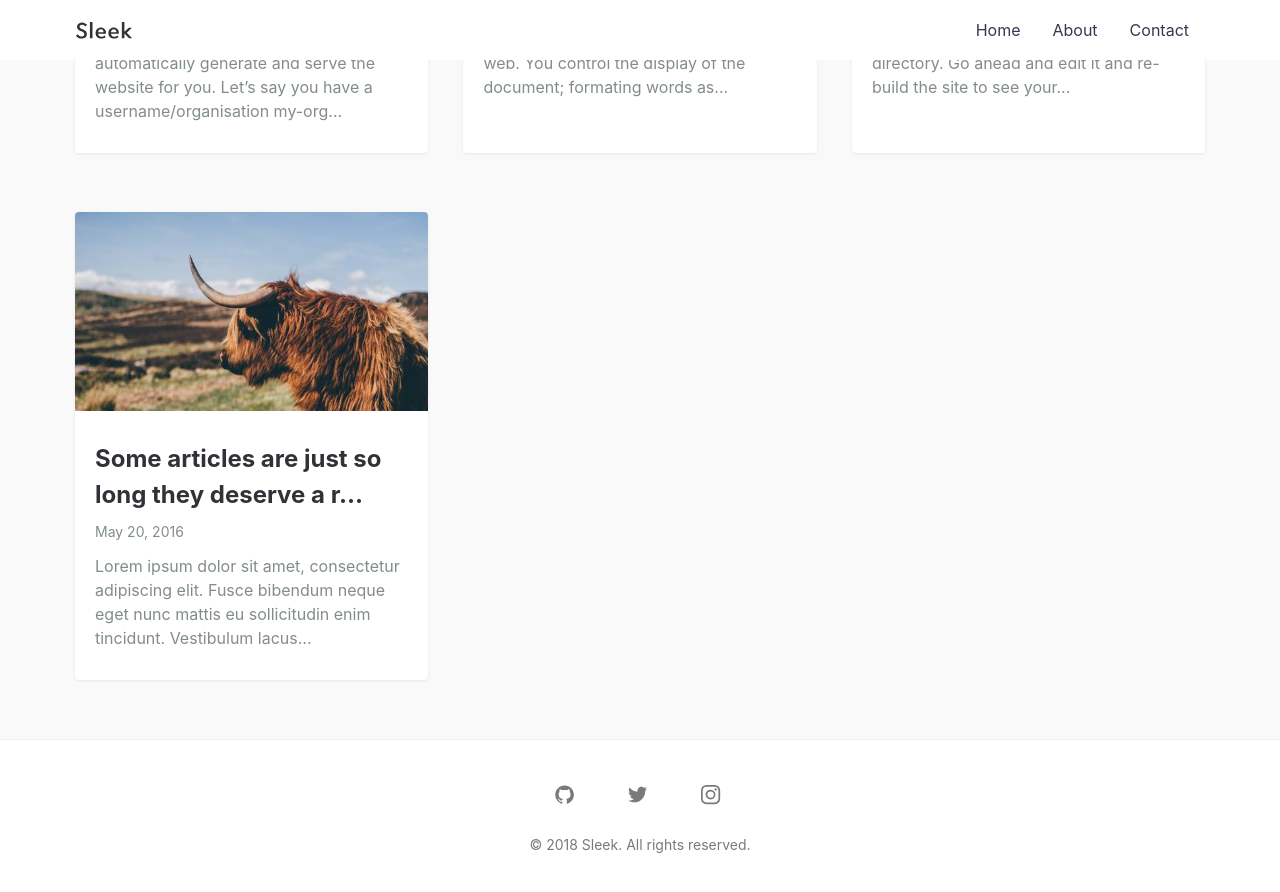
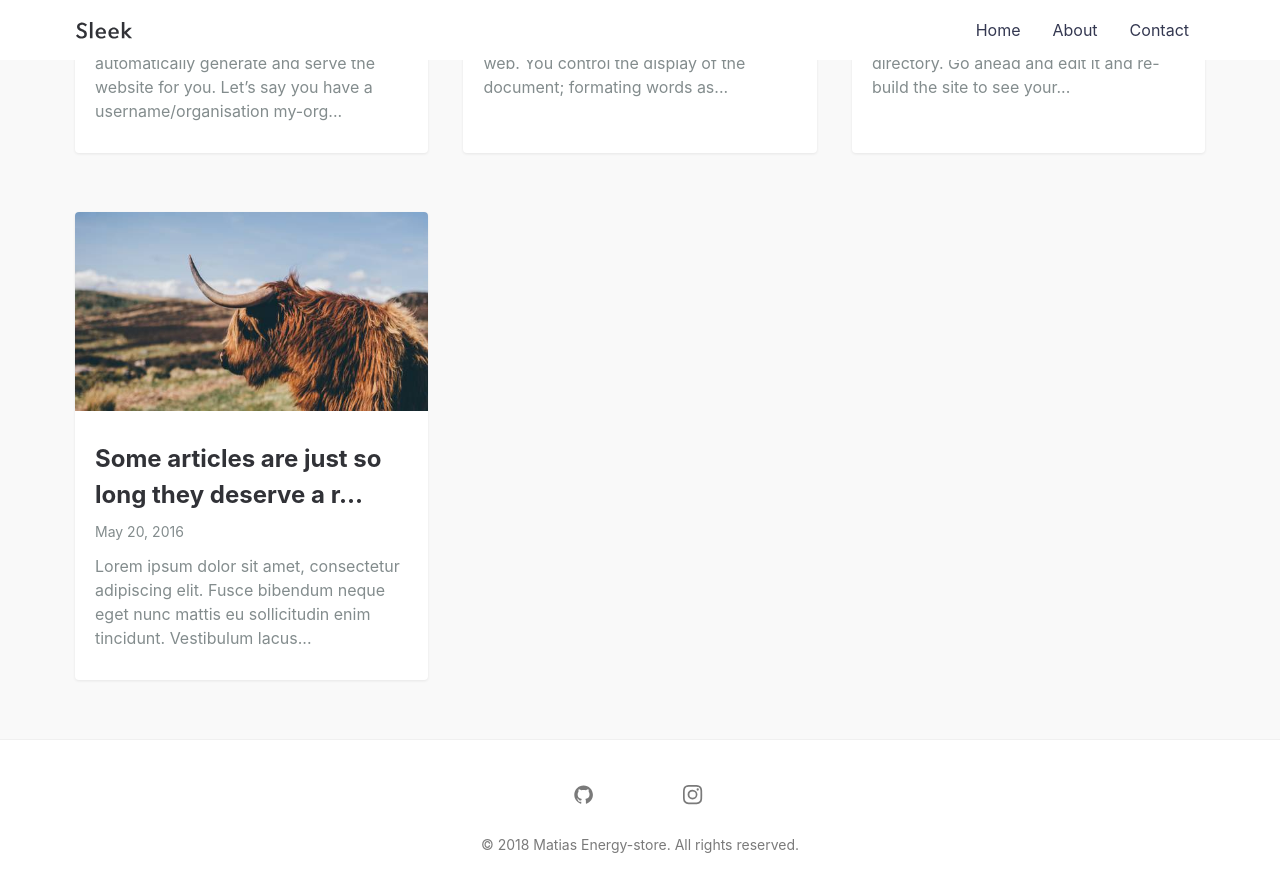
Before and after one commit to san-matias/san-matias.github.io, a Jekyll site: the page built from index.md, in a window 1280 px wide and 900 px high, scrolled down 935 px. Shown: the top 892 px of the window. Built offline with Jekyll 4.4.1, drawn with Linux system fonts in a browser that asks for light colours.

Commit message:
Update _config.yml

```diff
--- a/_config.yml
+++ b/_config.yml
@@ -1,4 +1,4 @@
-title: Sleek # your site title
+title: Matias Energy-store # your site title
 author: GitHub User
 email: your-email@domain.com # email for form submission, you also have to change it in _js/scripts.js
 description: > # this means to ignore newlines until "baseurl:"
@@ -6,8 +6,7 @@ description: > # this means to ignore newlines until "baseurl:"
   line in _config.yml. It will appear in your document head meta (for
   Google search results) and in your feed.xml site description.
 baseurl: "/" # the subpath of your site, e.g. /blog
-url: "https://janczizikow.github.io/sleek" # the base hostname & protocol for your site, e.g. http://example.com
-twitter_username: jan_czizikow # replace with your_twitter_username or comment to remove link from footer
+url: "https://san-matias.github.io" # the base hostname & protocol for your site, e.g. http://example.com
 github_username:  janczizikow # replace with your_github_username or comment to remove link from footer
 instagram_username: shanlongjj # replace with your_instagram_username or comment to remove link from footer
 social:
@@ -21,7 +20,7 @@ social:
     - https://keybase.io/benbalter
 
 disqus:
-  shortname: janczizikow # to enable comments replace with your_disqus_shortname
+  shortname: Matias # to enable comments replace with your_disqus_shortname
 
 # Build settings
 markdown: kramdown
```
